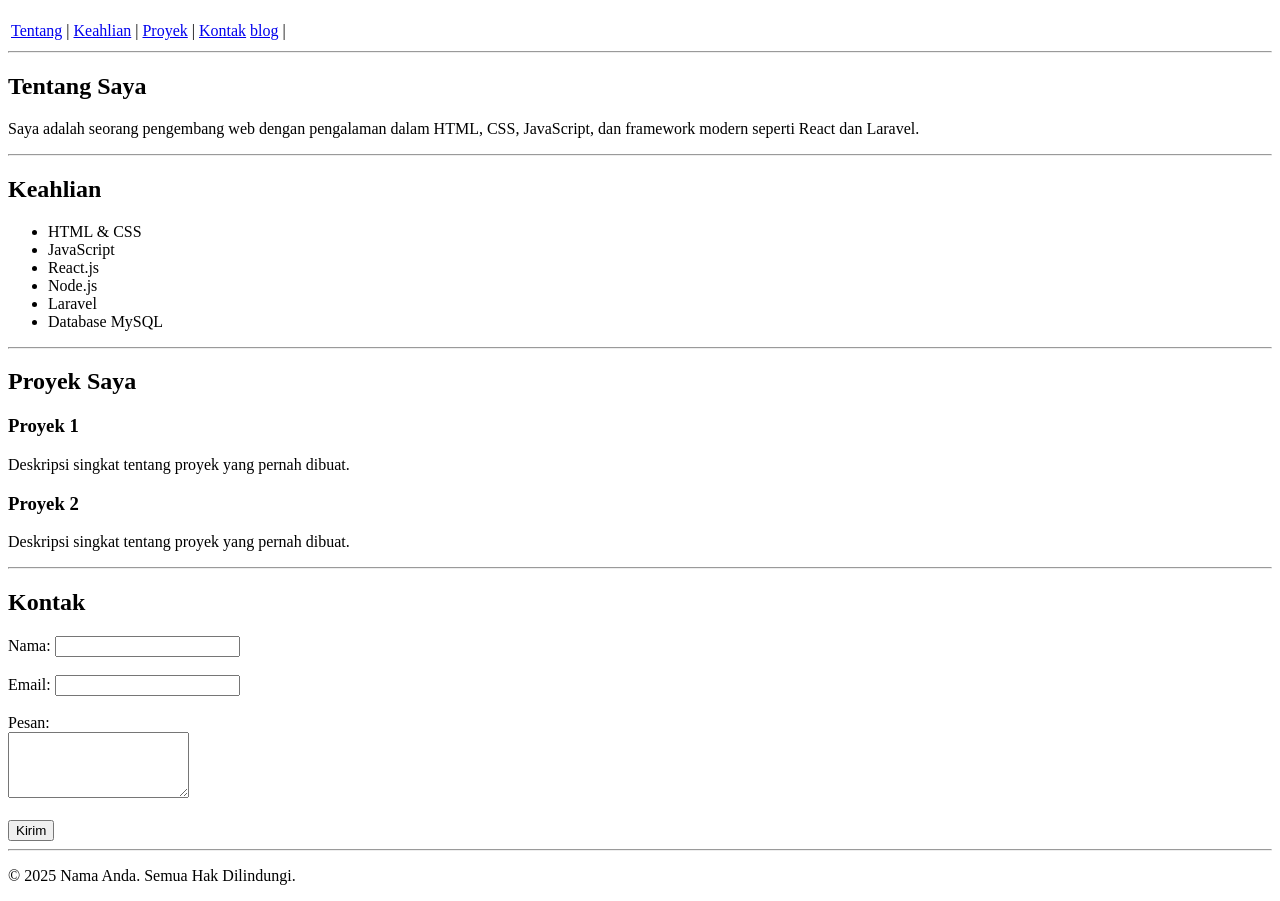
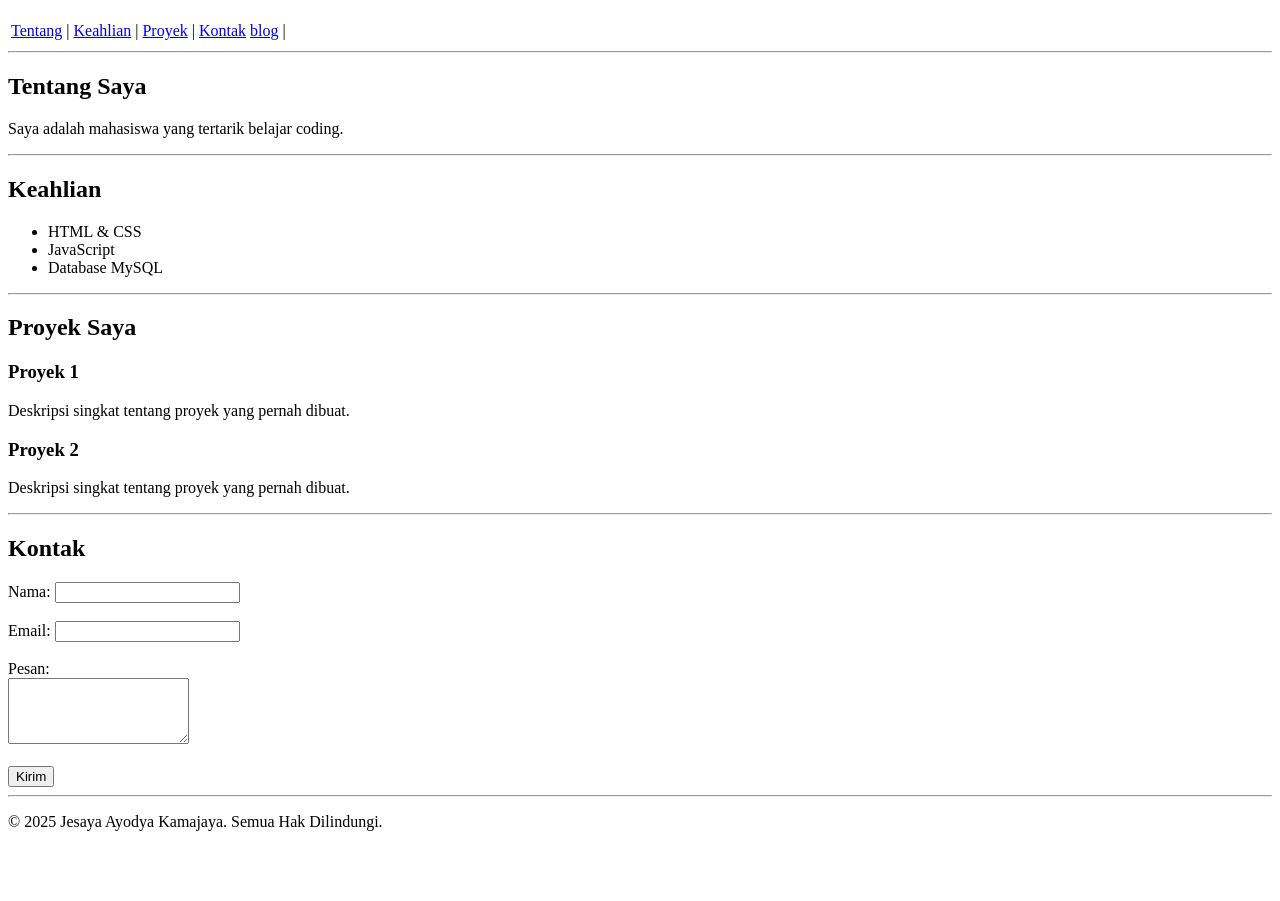
Before and after one commit to jejeah/Portofolio, a plain HTML site: page index.html in a window 1280 px wide. Shown: the part 61-962 px from the top of the page. After the commit the page ends 908 px from the top, so only its background shows below. Drawn offline with Linux system fonts and the light colour scheme.

Commit message:
mengubah yang harus diubah

```diff
--- a/index.html
+++ b/index.html
@@ -28,7 +28,7 @@
 
     <section id="about">
         <h2>Tentang Saya</h2>
-        <p>Saya adalah seorang pengembang web dengan pengalaman dalam HTML, CSS, JavaScript, dan framework modern seperti React dan Laravel.</p>
+        <p>Saya adalah mahasiswa yang tertarik belajar coding.</p>
     </section>
 
     <hr>
@@ -38,9 +38,6 @@
         <ul>
             <li>HTML & CSS</li>
             <li>JavaScript</li>
-            <li>React.js</li>
-            <li>Node.js</li>
-            <li>Laravel</li>
             <li>Database MySQL</li>
         </ul>
     </section>
@@ -80,7 +77,7 @@
     <hr>
 
     <footer>
-        <p>&copy; 2025 Nama Anda. Semua Hak Dilindungi.</p>
+        <p>&copy; 2025 Jesaya Ayodya Kamajaya. Semua Hak Dilindungi.</p>
     </footer>
 
 </body>
```
